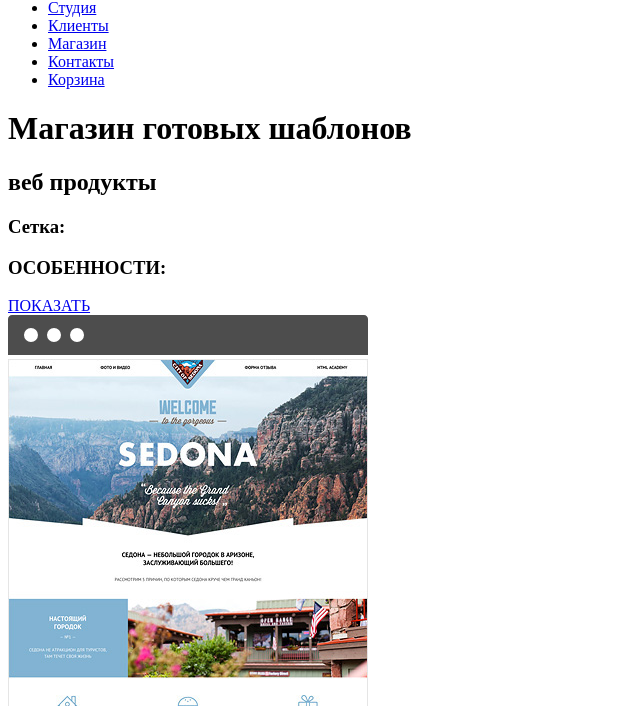
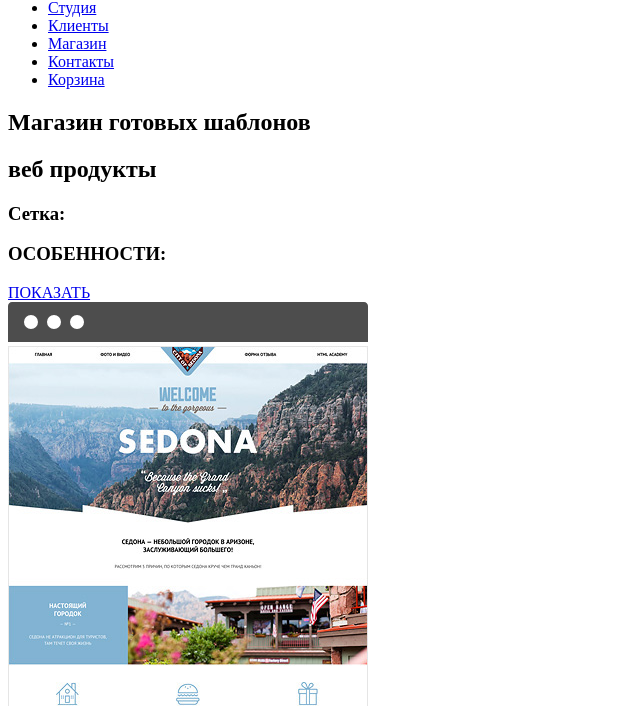
Before and after one commit to AntonMark2/1223169-nerds-28, a plain HTML site: page catalog.html in a window 1280 px wide. Shown: the part 94-800 px from the top of the page, without its empty margins (0-640 px from the left). Drawn offline with Linux system fonts and the light colour scheme.

Commit message:
Update catalog.html

```diff
--- a/catalog.html
+++ b/catalog.html
@@ -32,7 +32,7 @@
                       </li>
                   </ul>
               </nav>
-              <h1 class="catalog__title">Магазин готовых шаблонов</h1>
+              <h2 class="catalog__title">Магазин готовых шаблонов</h2>
           </div>
       </div>
   </header>
```
